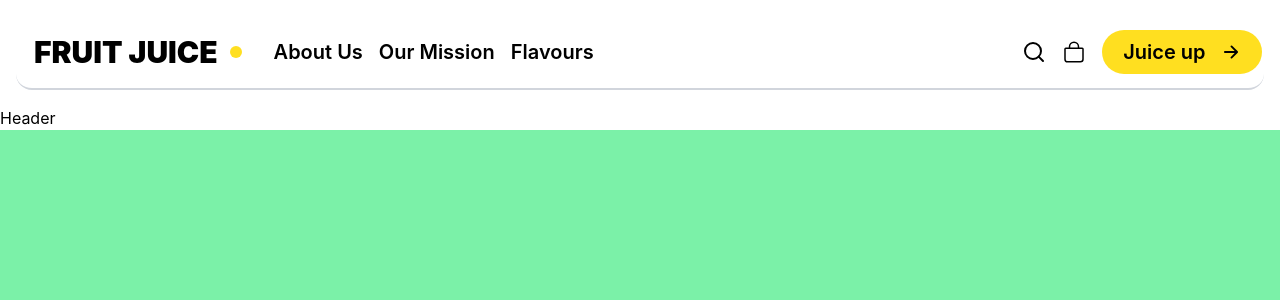
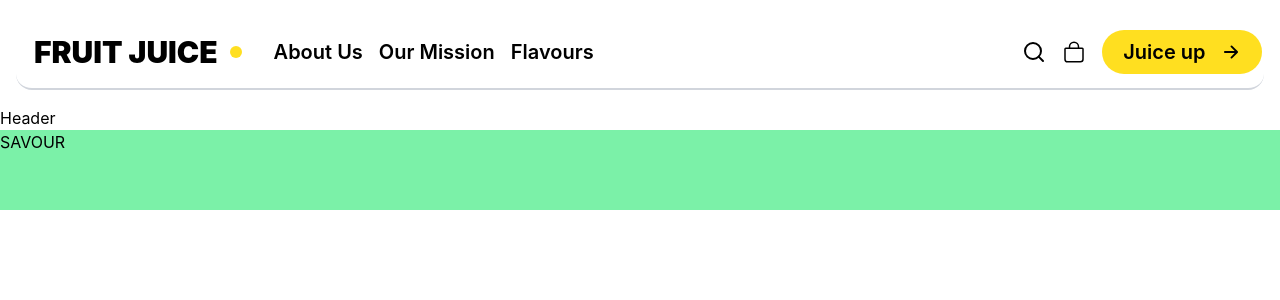
Before and after one commit to Developerfiyin/React-js-project, a React (Vite) app: page / in a window 1280 px wide. Shown: the top 300 px of the page. Built offline with nearby package versions, Linux system fonts and the light colour scheme.

Commit message:
Update header.jsx

```diff
--- a/src/Components/Header.jsx
+++ b/src/Components/Header.jsx
@@ -2,10 +2,14 @@ import React from 'react'
 import Navbar from './Navbar'
 const Header = () => {
   return (
-    <div className='bg-white w-full h-screen '>
+    <div className='bg-white w-full h-screen  '>
        <Navbar/>
         Header
-        <div className='bg-green-300 h-screen '>
+        <div className='bg-green-300 h-20 mx-auto '>
+
+                   <h2>
+                    SAVOUR
+                   </h2>
 
         </div>
         </div>
```
